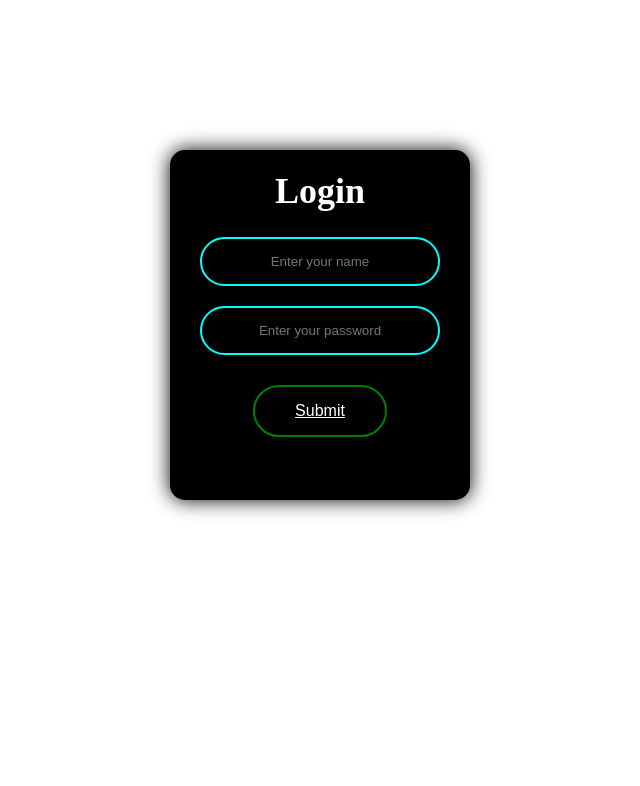
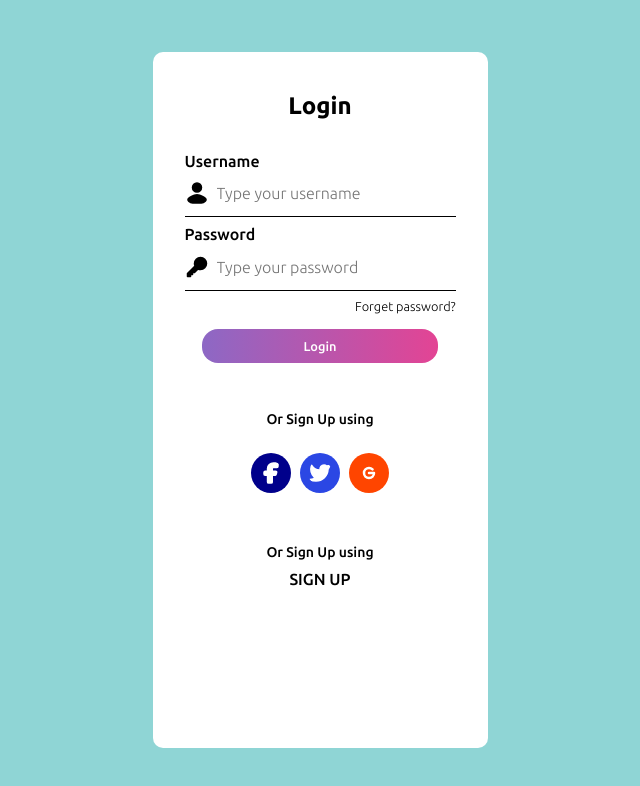
Before and after one commit to mahamjabbar456/HtmlCssProject, a plain HTML site: page LoginForm/index.html in a window 1280 px wide. Shown: the whole page, without its empty margins (320-960 px from the left). Drawn offline with Linux system fonts and the light colour scheme.

Commit message:
I made login form and 3d button effect with the help of pesoude element,skew , translate transform

```diff
--- /dev/null
+++ b/3DButtonsEffect/style.css
@@ -0,0 +1,114 @@
+@import url('https://fonts.googleapis.com/css2?family=Poppins&family=Ubuntu&display=swap');
+
+*{
+    padding: 0;
+    margin: 0;
+}
+
+body{
+    background-color: #e91e63;
+    display: flex;
+    align-items: center;
+    justify-content: center;
+    /* position: relative;
+    top: 17rem; */
+    height: 100vh;
+    width: 100%;
+    font-family: 'Poppins', sans-serif;
+}
+
+ul{
+    display: flex;
+    flex-wrap: wrap;
+}
+
+ul li{
+    list-style: none;
+    margin: 0 20px;
+}
+
+ul li a img{
+    /* color: #333; */
+    padding-right: 16px;
+    transition: 0.5s;
+}
+ul li a span{
+    color: black;
+    font-size: 20px;
+    transition: 0.5s;
+}
+
+ul li a{
+    display: flex;
+    align-items: center;
+    text-decoration: none;
+    height: 5rem;
+    width: 13rem;
+    padding-right: 15px;
+    background-color: white;
+    position: relative;
+}
+
+ul li a::before{
+    content: "";
+    position: absolute;
+    top: 10px;
+    left: -20px;
+    height: 100%;
+    width: 1.25rem;
+    background-color: #cecece;
+    transition: 0.5s;
+    transform: skewY(-45deg);
+}
+
+ul li a::after{
+    content: "";
+    position: absolute;
+    bottom: -20px;
+    left: -10px;
+    height: 1.25rem;
+    width: 100%;
+    background-color: #cecece;
+    transition: 0.5s;
+    transform: skewX(-45deg);
+}
+
+ul li:hover img:hover {
+    color: #fff;
+}
+
+ul li:hover span{
+    color: white;
+}
+
+ul li a:hover{
+    transform: translate(15px , -15px );
+    box-shadow: -50px 50px 50px rgba(0, 0, 0, 0.5);
+    background: #dd4b39;
+}
+
+ul li:hover a::before {
+    background: #b33a2b;
+}
+
+ul li:hover a::after {
+    background: #b33a2b;
+}
+
+#like:hover a,
+#like:hover a::before,
+#like:hover a::after{
+    background: #598af2;
+}
+
+#share:hover a,
+#share:hover a::before,
+#share:hover a::after{
+    background: #7809f7;
+}
+
+#subscribe:hover a,
+#subscribe:hover a::before,
+#subscribe:hover a::after{
+    background: #f20000;
+}
--- /dev/null
+++ b/AnimatedLoginForm/style.css
@@ -0,0 +1,101 @@
+*{
+    padding: 0;
+    margin: 0;
+    box-sizing: border-box;
+}
+
+body{
+    display: flex;
+    justify-content: center;
+    align-items: center;
+}
+
+main{
+    height: 350px;
+    width: 300px;
+    background-color: black;
+    border-radius: 15px;
+    /* box-shadow: 0px 0px 5px 5px rgb(77, 69, 69) ; */
+    box-shadow: 0px 0px 20px 0px black;
+    padding: 20px;
+    text-align: center;
+    position: relative;
+    top: 150px;
+}
+
+main .form h1{
+    margin-bottom: 15px;
+    color: white;
+    font-size: 36px;
+}
+
+main .form form input{
+    text-align: center;
+    padding: 15px;
+    margin: 10px;
+    border-radius: 50px;
+    background-color: transparent;
+    color: white;
+    transition: all 2s ease-in-out;
+    outline: none;
+    cursor: pointer;
+    border: 2px solid cyan;
+    width: 15rem;
+}
+
+input:focus{
+    width: 20rem;
+    animation-name: color-Change;
+    animation-duration: 10s;
+    animation-iteration-count: infinite;
+}
+
+@keyframes color-Change {
+    0%{
+        border-color: green;
+        color: green;
+    }
+
+    20%{
+        border-color: red;
+        color: red;
+    }
+
+    40%{
+        border-color: yellow;
+        color: yellow;
+    }
+
+    60%{
+        border-color: orange;
+        color: orange;
+    }
+
+    80%{
+        border-color: blueviolet;
+        color: blueviolet;
+    }
+
+    100%{
+        border-color: purple;
+        color: purple;
+    }
+}
+
+.form form .Submit{
+    padding: 15px 40px;
+    border-radius: 40px;
+    background-color: transparent;
+    color: white;
+    border: 2px solid green;
+    cursor: pointer;
+    font-size: 16px;
+    margin-top: 20px;
+    text-decoration: underline;
+    transition: all 2s ease-in-out;
+}
+
+.form form .Submit:hover{
+    background-color: green;
+    border: 2px solid green;
+}
--- a/LoginForm/index.html
+++ b/LoginForm/index.html
@@ -7,15 +7,34 @@
     <link rel="stylesheet" href="style.css">
 </head>
 <body>
-    <main>
-        <div class="form">
-            <h1>Login</h1>
-            <form action="action.php">
-                <input type="text" name="firstname" id="fname" placeholder="Enter your name">
-                <input type="password" name="password" id="password" placeholder="Enter your password">
-                <button class="Submit">Submit</button>
-            </form>
+    <div class="loginform">
+        <h1>Login</h1>
+        <div class="inputdata">
+            <label for="username">Username</label>
+            <div class="imageandinput">
+                <img src="user.svg" alt=""><input type="text" id="username" placeholder="Type your username">
+            </div>
+            <label for="password">Password</label>
+            <div class="imageandinput">
+                <img src="password.svg" alt=""><input type="password" placeholder="Type your password">
+            </div>
+            <a href="">Forget password?</a>
         </div>
-    </main>
+        <button class="loginbutton">Login</button>
+        <span>Or Sign Up using</span>
+        <div class="socialmedia">
+            <a href="">
+                <img class="facebook" src="facebook.svg" alt="">
+            </a>
+            <a href="">
+                <img class="twitter" src="twitter.svg" alt="">
+            </a>
+            <a href="">
+                <img class="google" src="google.svg" alt="">
+            </a>
+        </div>
+        <span>Or Sign Up using</span>
+        <button class="sign">SIGN UP</button>
+    </div>
 </body>
 </html>
--- a/LoginForm/style.css
+++ b/LoginForm/style.css
@@ -1,101 +1,113 @@
+@import url('https://fonts.googleapis.com/css2?family=Ubuntu:wght@300;500;700&display=swap');
 *{
-    padding: 0;
+    padding: 0px;
     margin: 0;
     box-sizing: border-box;
+    font-family: 'Ubuntu', sans-serif;
 }
 
 body{
     display: flex;
+    align-items: center;
     justify-content: center;
+    width: 100%;
+    height: 100vh;
+    background-color: rgb(143, 213, 213);
+}
+
+.loginform{
+    display: flex;
+    flex-direction: column;
+    background-color: white;
+    width: 335px;
+    height: 87%;
+    border-radius: 10px;
+    padding: 2.5rem 1.5rem;
     align-items: center;
 }
 
-main{
-    height: 350px;
-    width: 300px;
-    background-color: black;
-    border-radius: 15px;
-    /* box-shadow: 0px 0px 5px 5px rgb(77, 69, 69) ; */
-    box-shadow: 0px 0px 20px 0px black;
-    padding: 20px;
-    text-align: center;
-    position: relative;
-    top: 150px;
+.loginform h1{
+    font-size: 1.5rem;
+    padding-bottom: 2rem;
 }
 
-main .form h1{
-    margin-bottom: 15px;
-    color: white;
-    font-size: 36px;
+.loginform .inputdata .imageandinput{
+    display: flex;
+    border-bottom: 1px solid black;
+    padding: 0.7rem 0rem;
+    margin-bottom: 0.5rem;
 }
 
-main .form form input{
-    text-align: center;
-    padding: 15px;
-    margin: 10px;
-    border-radius: 50px;
-    background-color: transparent;
-    color: white;
-    transition: all 2s ease-in-out;
+.loginform .inputdata .imageandinput input{
     outline: none;
-    cursor: pointer;
-    border: 2px solid cyan;
-    width: 15rem;
+    border: none;
+    font-size: 1rem;
+    font-weight: 300;
+    padding-left: 0.5rem;
 }
 
-input:focus{
-    width: 20rem;
-    animation-name: color-Change;
-    animation-duration: 10s;
-    animation-iteration-count: infinite;
+.loginform .inputdata a{
+    text-decoration: none;
+    color: black;
+    font-weight: 300;
+    font-size: 0.8rem;
+    display: flex;
+    justify-content: flex-end;
+    padding-bottom: 1rem;
 }
 
-@keyframes color-Change {
-    0%{
-        border-color: green;
-        color: green;
+.loginform .loginbutton{
+    border: none;
+    width: 82%;
+    color: white;
+    font-size: 0.8rem;
+    padding: 10px 0rem;
+    border-radius: 1rem;
+    margin-bottom: 3rem;
+    background: linear-gradient(to right, rgb(141, 104, 197), rgb(227, 68, 148));
 }
 
-    20%{
-        border-color: red;
-        color: red;
+.loginform span{
+    font-weight: 500;
+    font-size: 14px;
+    padding-bottom: 10px;
 }
 
-    40%{
-        border-color: yellow;
-        color: yellow;
+.loginform .socialmedia{
+    margin: 1rem 0 3rem 0;
 }
 
-    60%{
-        border-color: orange;
-        color: orange;
+.loginform .socialmedia a{
+    text-decoration: none;
 }
 
-    80%{
-        border-color: blueviolet;
-        color: blueviolet;
+.loginform .socialmedia .facebook{
+    background-color: darkblue;
+    border-radius: 50%;
+    padding: 0.5rem;
+    margin-right: 5px;
 }
 
-    100%{
-        border-color: purple;
-        color: purple;
-    }
+.loginform .socialmedia .twitter{
+    background-color: rgb(43, 71, 228);
+    border-radius: 50%;
+    padding: 0.5rem;
+    margin-right: 5px;
 }
 
-.form form .Submit{
-    padding: 15px 40px;
-    border-radius: 40px;
-    background-color: transparent;
-    color: white;
-    border: 2px solid green;
-    cursor: pointer;
-    font-size: 16px;
-    margin-top: 20px;
-    text-decoration: underline;
-    transition: all 2s ease-in-out;
+.loginform .socialmedia .google{
+    background-color: orangered;
+    border-radius: 50%;
+    padding: 0.5rem;
 }
 
-.form form .Submit:hover{
-    background-color: green;
-    border: 2px solid green;
+.loginform .sign{
+    border: none;
+    background: none;
+    font-size: 1rem;
+    cursor: pointer;
 }
+
+.sign:hover {
+    color: rgb(141, 104, 197);
+}
```
Also changed, not shown: 3DButtonsEffect/index.html (added, +25 -0 lines), AnimatedLoginForm/index.html (added, +21 -0 lines), 3DButtonsEffect/comment.svg (added), 3DButtonsEffect/like.svg (added), 3DButtonsEffect/share.svg (added), 3DButtonsEffect/subscribe.svg (added), LoginForm/facebook.svg (added), LoginForm/google.svg (added), LoginForm/password.svg (added), LoginForm/twitter.svg (added), LoginForm/user.svg (added). Lines whose indentation alone changed are shown as unchanged.
